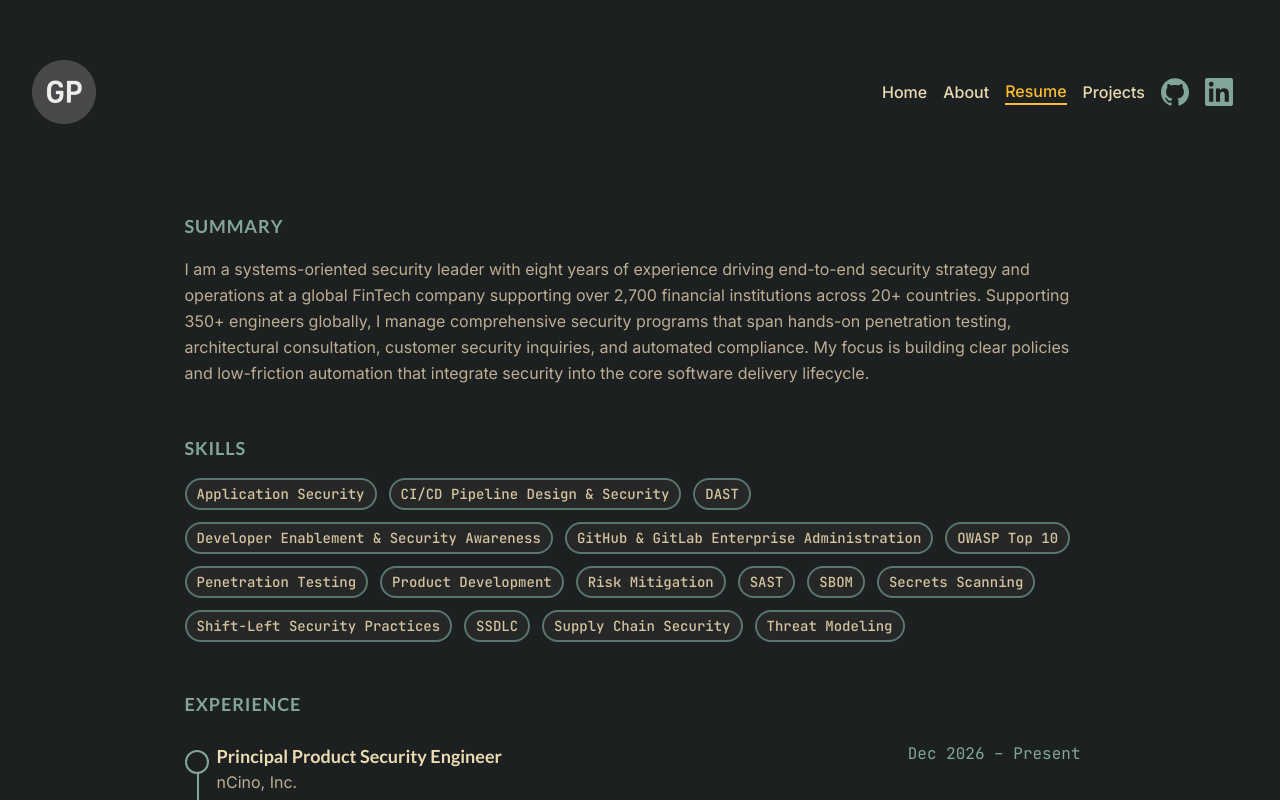
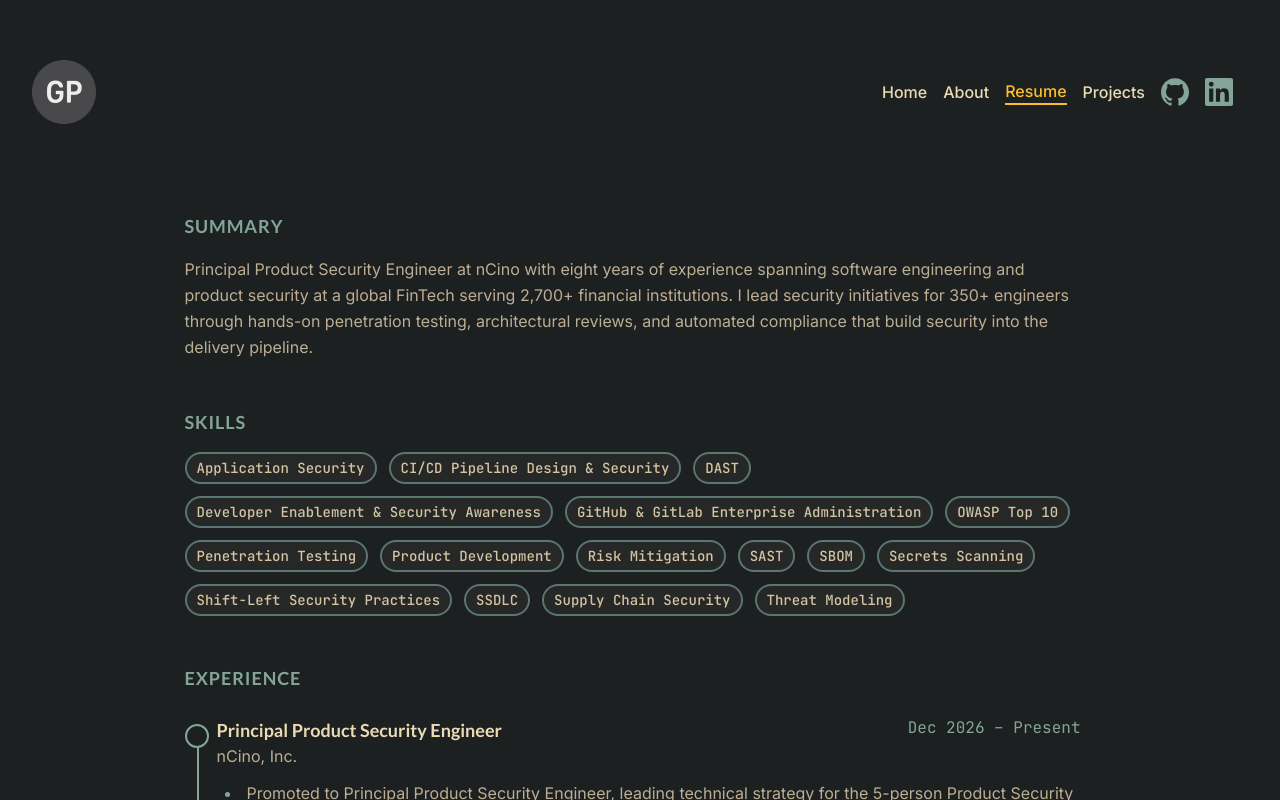
Before and after one commit to garretpatten/garretpatten.com, a Vue app: page /resume in a window 1280 px wide. Shown: the top 800 px of the page. Built offline with nearby package versions, Linux system fonts and the light colour scheme.

Commit message:
docs(resume): tighten summary copy

```diff
--- a/src/views/ResumeView.vue
+++ b/src/views/ResumeView.vue
@@ -10,13 +10,12 @@
         Summary
       </h2>
       <p class="text-base font-sans text-gray-300 leading-relaxed">
-        I am a systems-oriented security leader with eight years of experience driving
-        end-to-end security strategy and operations at a global FinTech company supporting
-        over 2,700 financial institutions across 20+ countries. Supporting 350+ engineers
-        globally, I manage comprehensive security programs that span hands-on penetration
-        testing, architectural consultation, customer security inquiries, and automated
-        compliance. My focus is building clear policies and low-friction automation that
-        integrate security into the core software delivery lifecycle.
+        Principal Product Security Engineer at nCino with eight years of
+        experience spanning software engineering and product security at a
+        global FinTech serving 2,700+ financial institutions. I lead security
+        initiatives for 350+ engineers through hands-on penetration testing,
+        architectural reviews, and automated compliance that build security into
+        the delivery pipeline.
       </p>
     </section>
 
```
